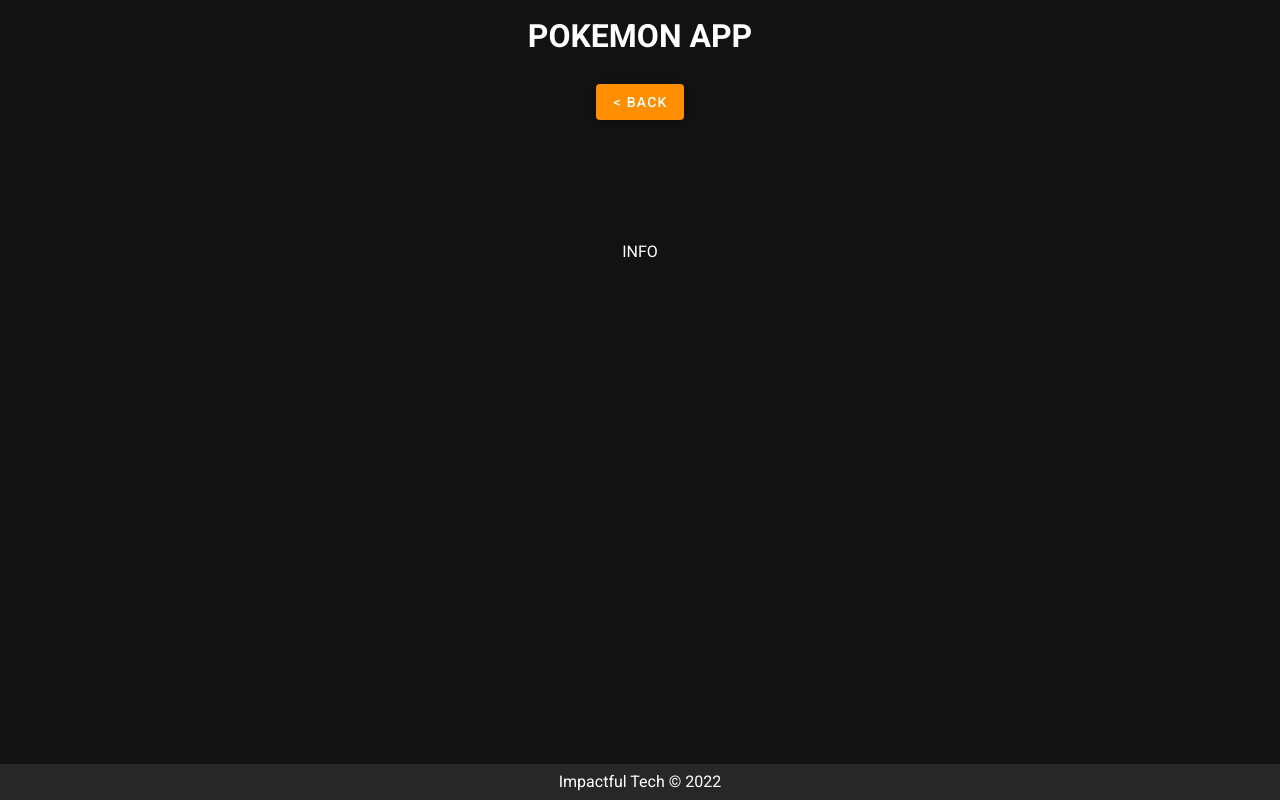
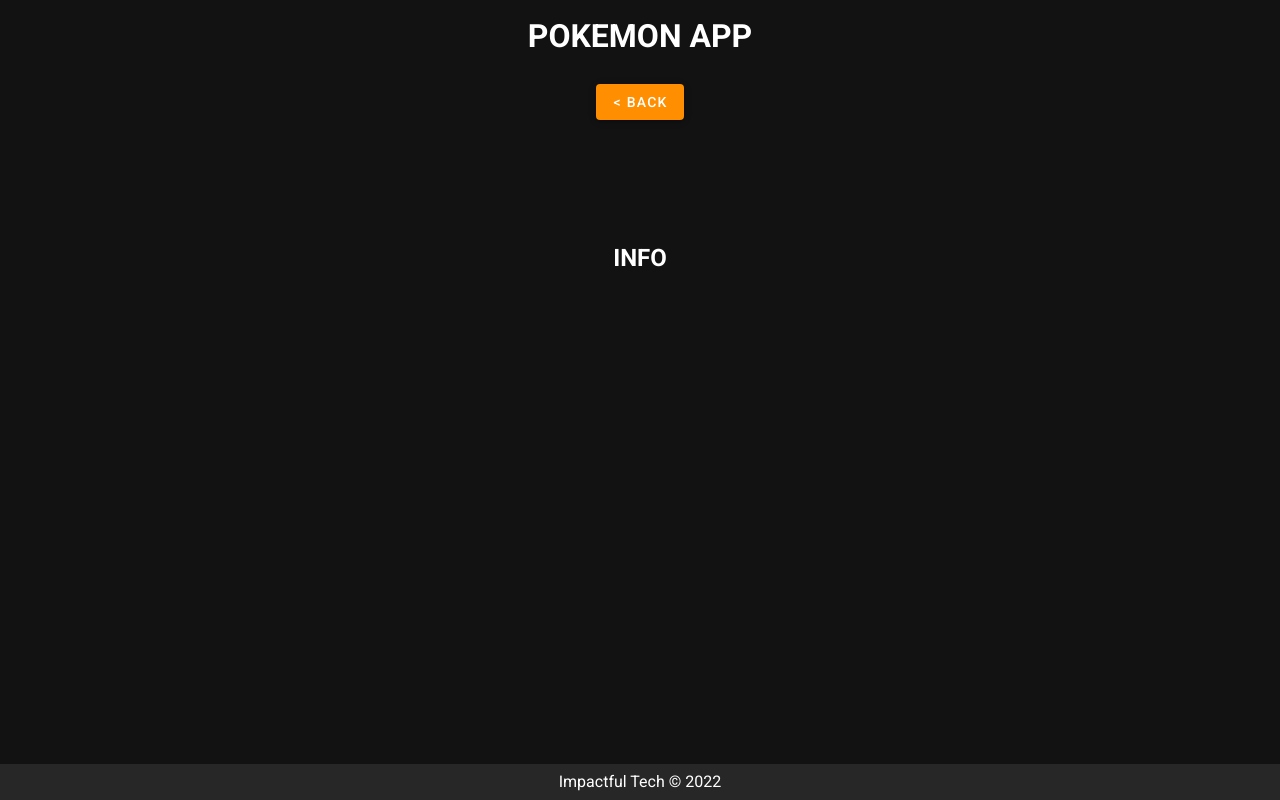
Before and after one commit to iusting20/pokemon-app, a Nuxt app: page /profile in a window 1280 px wide. Built offline with nearby package versions, Linux system fonts and the light colour scheme; no server answers.

Commit message:
some minor adjustments

```diff
--- a/pages/profile.vue
+++ b/pages/profile.vue
@@ -22,7 +22,9 @@
     </v-row>
 
     <v-row>
-      <v-col class="text-center"> INFO </v-col>
+      <v-col class="text-center">
+        <h2>INFO</h2>
+      </v-col>
     </v-row>
   </div>
 </template>
@@ -34,6 +36,8 @@
     return {
       pokemonId: this.$route.query.pokemonId,
       pk_name: "",
+      pokemonProfileInfo: "",
+      pokemonAvatar: "",
     };
   },
 
```
